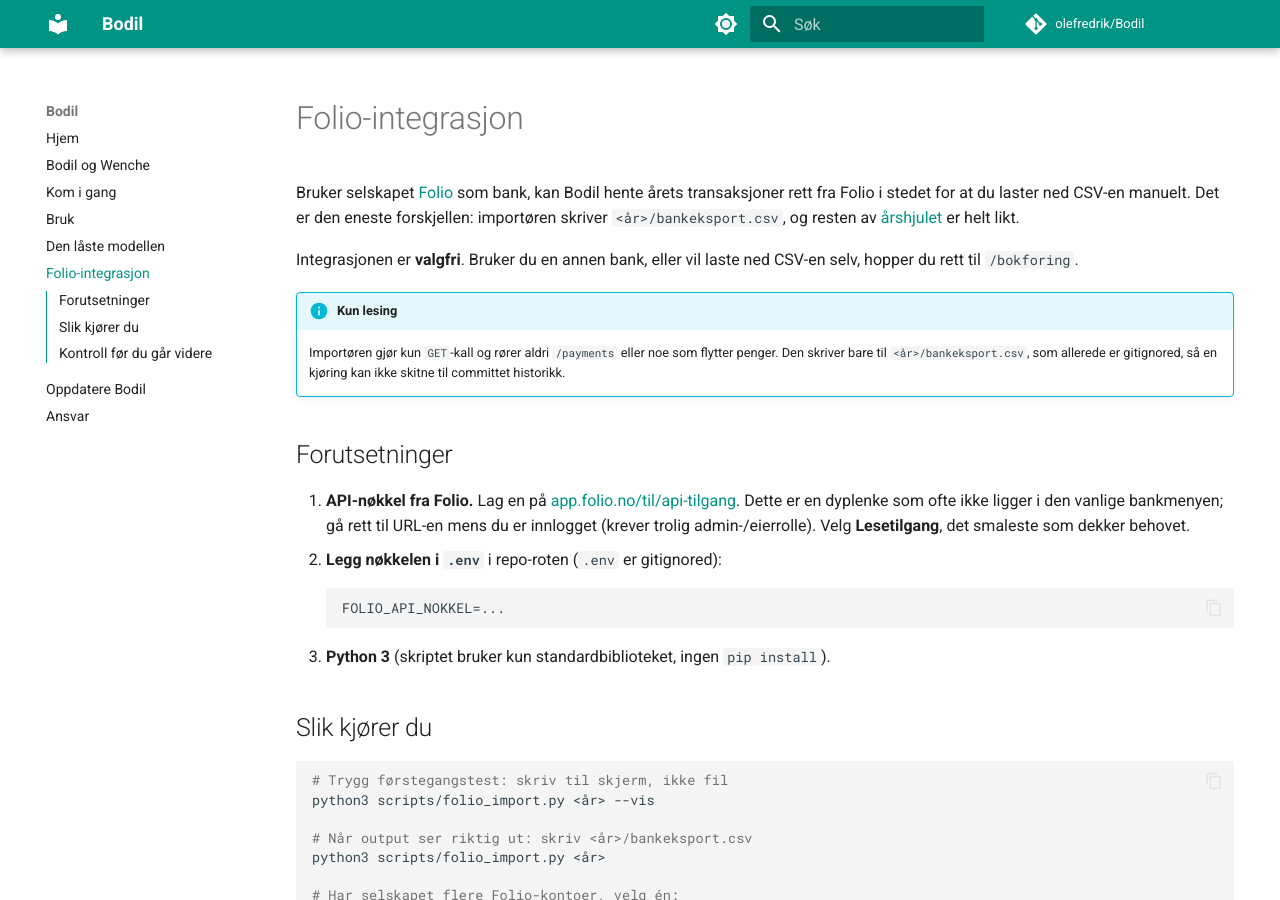
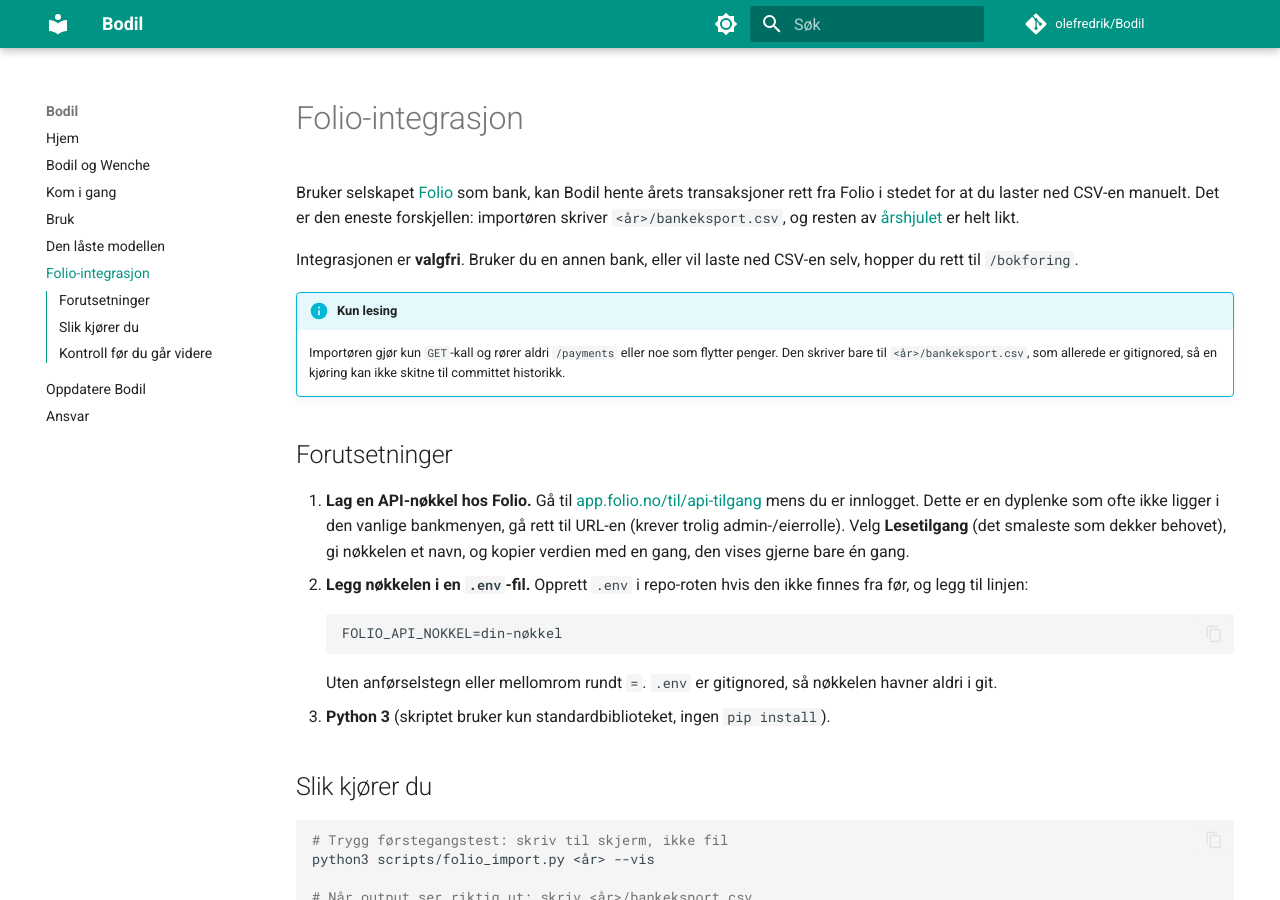
Before and after one commit to olefredrik/Bodil, an MkDocs documentation site: the page built from docs/folio.md, in a window 1280 px wide and 900 px high. Built offline with MkDocs 1.6.1 and Material for MkDocs 9.7.7, drawn with Linux system fonts in a browser that asks for light colours; comment, search, counter and statistics services are not loaded.

Commit message:
docs: tydeliggjør Folio-oppsett og rydd språk (v0.4.1)
Folio-integrasjonen forklarer nå steg for steg hvordan API-nøkkelen lages
(Lesetilgang på app.folio.no/til/api-tilgang) og legges i en .env-fil, i både
folio-import-skillen og docs. Feilmeldingen ved manglende nøkkel er gjort
handlingsrettet (lag nøkkel -> opprett .env -> linje uten anførselstegn).

Erstatter også anglisismen «lese-only» med «kun lesing» i skill, skript og docs.

Navngir v0.4.1 og bumper release-badgen i tråd med den nye release-modellen.

````diff
--- a/docs/folio.md
+++ b/docs/folio.md
@@ -9,11 +9,12 @@
 
 ## Forutsetninger
 
-1. **API-nøkkel fra Folio.** Lag en på [app.folio.no/til/api-tilgang](https://app.folio.no/til/api-tilgang). Dette er en dyplenke som ofte ikke ligger i den vanlige bankmenyen; gå rett til URL-en mens du er innlogget (krever trolig admin-/eierrolle). Velg **Lesetilgang**, det smaleste som dekker behovet.
-2. **Legg nøkkelen i `.env`** i repo-roten (`.env` er gitignored):
+1. **Lag en API-nøkkel hos Folio.** Gå til [app.folio.no/til/api-tilgang](https://app.folio.no/til/api-tilgang) mens du er innlogget. Dette er en dyplenke som ofte ikke ligger i den vanlige bankmenyen, gå rett til URL-en (krever trolig admin-/eierrolle). Velg **Lesetilgang** (det smaleste som dekker behovet), gi nøkkelen et navn, og kopier verdien med en gang, den vises gjerne bare én gang.
+2. **Legg nøkkelen i en `.env`-fil.** Opprett `.env` i repo-roten hvis den ikke finnes fra før, og legg til linjen:
    ```
-   FOLIO_API_NOKKEL=...
+   FOLIO_API_NOKKEL=din-nøkkel
    ```
+   Uten anførselstegn eller mellomrom rundt `=`. `.env` er gitignored, så nøkkelen havner aldri i git.
 3. **Python 3** (skriptet bruker kun standardbiblioteket, ingen `pip install`).
 
 ## Slik kjører du
````
Also changed, not shown: .claude/skills/folio-import/SKILL.md (+19 -12 lines), CHANGELOG.md (+11 -0 lines), README.md (+1 -1 lines), 1 other file.
